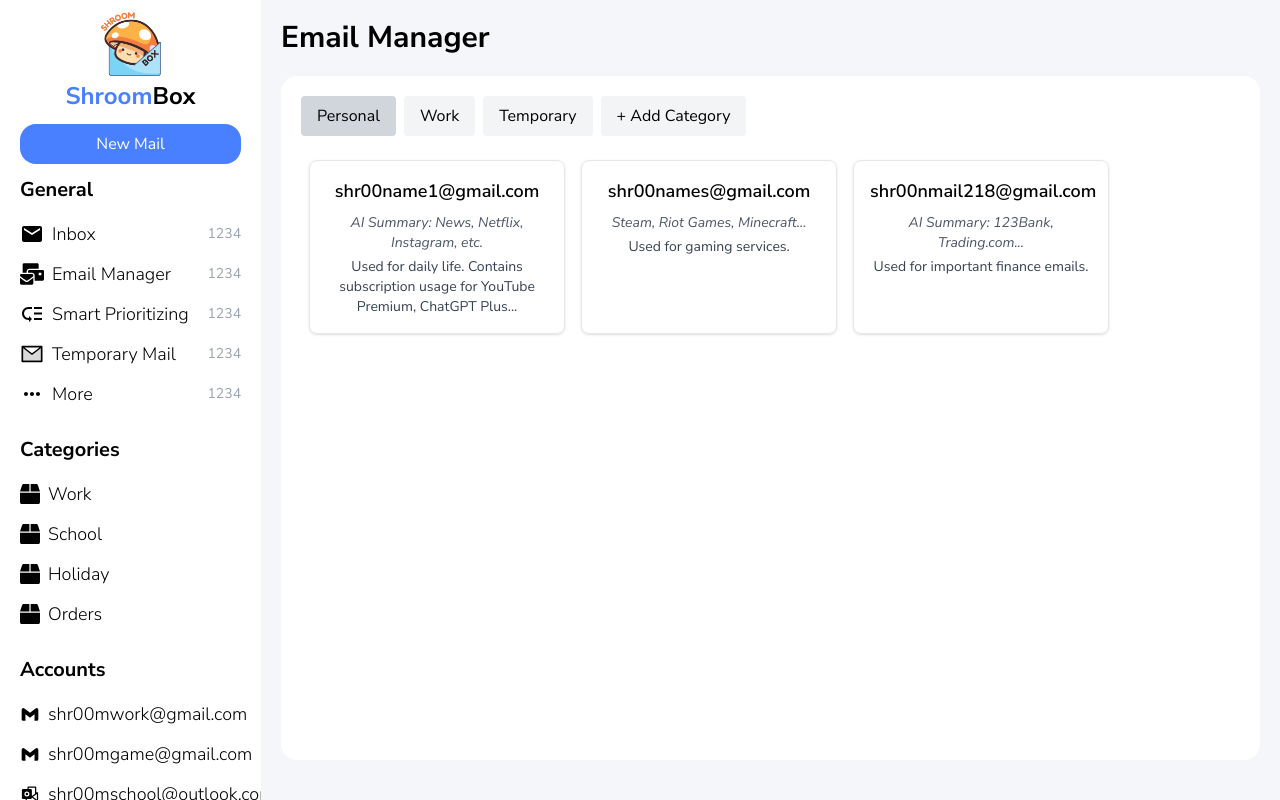
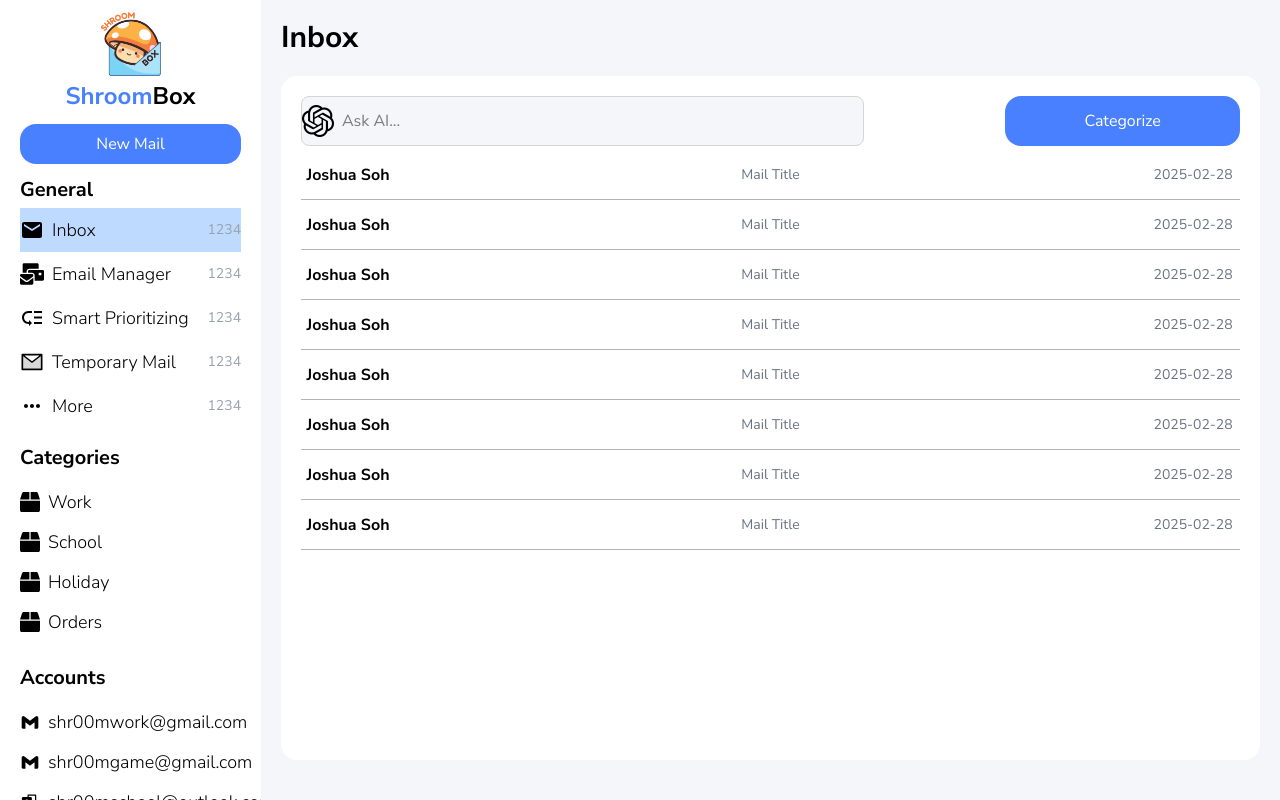
Before and after one commit to shr00m335/shroomBox, a React (Vite) app: page / in a window 1280 px wide. Built offline with nearby package versions, Linux system fonts and the light colour scheme.

Commit message:
Added navigation between pages

```diff
--- a/package.json
+++ b/package.json
@@ -11,6 +11,7 @@
   },
   "dependencies": {
     "@tailwindcss/vite": "^4.0.9",
+    "jotai": "^2.12.1",
     "react": "^19.0.0",
     "react-dom": "^19.0.0",
     "react-icons": "^5.5.0",
--- a/src/App.tsx
+++ b/src/App.tsx
@@ -1,13 +1,28 @@
+import { useAtomValue } from "jotai";
 import "./App.css";
+import EmailManager from "./components/emailManager/EmailManager";
 import Inbox from "./components/inbox/Inbox";
-import EmailManager from "./components/emailManager/EmailManager";
 import Sidebar from "./components/sidebar/Sidebar";
+import { AppRoutes, currentRouteAtom } from "./stores/AppStores";
+
+const renderRoute = (currentRoute: AppRoutes): React.ReactNode => {
+  switch (currentRoute) {
+    case AppRoutes.Inbox:
+      return <Inbox />;
+    case AppRoutes.EmailManager:
+      return <EmailManager />;
+    default:
+      return <div></div>;
+  }
+};
 
 function App() {
+  const currentRoute: AppRoutes = useAtomValue(currentRouteAtom);
+
   return (
     <div className="flex bg-[#F5F6FA] w-screen h-screen">
       <Sidebar />
-      <EmailManager />
+      {renderRoute(currentRoute)}
     </div>
   );
 }
--- a/src/components/sidebar/general/General.tsx
+++ b/src/components/sidebar/general/General.tsx
@@ -1,27 +1,47 @@
+import { useAtom } from "jotai";
 import { AiTwotoneMail } from "react-icons/ai";
 import { FaMailBulk } from "react-icons/fa";
 import { MdLowPriority, MdMail, MdMoreHoriz } from "react-icons/md";
+import { AppRoutes, currentRouteAtom } from "../../../stores/AppStores";
 import SidebarGeneralItem from "./GeneralItem";
 
 const SidebarGeneral = (): React.ReactNode => {
+  const [currentRoute, setCurrentRoute] = useAtom(currentRouteAtom);
+
   return (
     <div className="flex flex-col items-start my-3">
       <p className="font-bold text-xl">General</p>
       <div className="py-1 w-full">
-        <SidebarGeneralItem icon={<MdMail size={24} />} label="Inbox" />
         <SidebarGeneralItem
+          selected={currentRoute === AppRoutes.Inbox}
+          icon={<MdMail size={24} />}
+          label="Inbox"
+          onClick={() => setCurrentRoute(AppRoutes.Inbox)}
+        />
+        <SidebarGeneralItem
+          selected={currentRoute === AppRoutes.EmailManager}
           icon={<FaMailBulk size={24} />}
           label="Email Manager"
+          onClick={() => setCurrentRoute(AppRoutes.EmailManager)}
         />
         <SidebarGeneralItem
+          selected={false}
           icon={<MdLowPriority size={24} />}
           label="Smart Prioritizing"
+          onClick={() => {}}
         />
         <SidebarGeneralItem
+          selected={false}
           icon={<AiTwotoneMail size={24} />}
           label="Temporary Mail"
+          onClick={() => {}}
         />
-        <SidebarGeneralItem icon={<MdMoreHoriz size={24} />} label="More" />
+        <SidebarGeneralItem
+          selected={false}
+          icon={<MdMoreHoriz size={24} />}
+          label="More"
+          onClick={() => {}}
+        />
       </div>
     </div>
   );
--- a/src/components/sidebar/general/GeneralItem.tsx
+++ b/src/components/sidebar/general/GeneralItem.tsx
@@ -1,14 +1,23 @@
 interface SidebarGeneralItemProps {
   icon: React.ReactNode;
   label: string;
+  onClick: () => void;
+  selected: boolean;
 }
 
 const SidebarGeneralItem = ({
   icon,
   label,
+  onClick,
+  selected,
 }: SidebarGeneralItemProps): React.ReactNode => {
   return (
-    <button className="flex items-center my-3 w-full">
+    <button
+      className={`flex items-center py-2 w-full ${
+        selected ? "bg-blue-200" : "bg-transparent"
+      } hover:bg-gray-200`}
+      onClick={onClick}
+    >
       <>
         {icon}
         <p className="text-lg ml-2 font-light">{label}</p>
--- /dev/null
+++ b/src/stores/AppStores.tsx
@@ -0,0 +1,8 @@
+import { atom } from "jotai";
+
+export enum AppRoutes {
+  Inbox,
+  EmailManager,
+}
+
+export const currentRouteAtom = atom<AppRoutes>(AppRoutes.Inbox);
```
Also changed, not shown: 1 other file (tests, documents, lock files or other folders).
